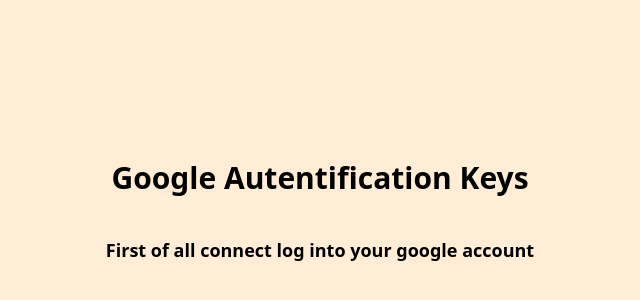
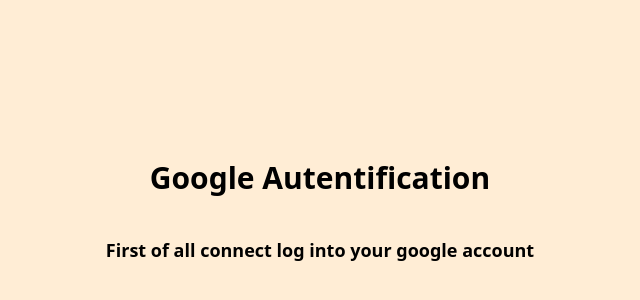
Before and after one commit to zk-auth-com/mina-google-keys, a SvelteKit app in the folder ui/: page / in a window 1280 px wide. Shown: the part 136-436 px from the top of the page, without its empty margins (320-960 px from the left). Built offline with nearby package versions, Linux system fonts and the light colour scheme; no server answers.

Commit message:
update ui

```diff
--- a/ui/src/routes/+page.svelte
+++ b/ui/src/routes/+page.svelte
@@ -174,7 +174,7 @@
     </svelte:head>
 
     <main class='flex flex-col items-center justify-center h-screen bg-orange-100'>
-        <h1 class='text-center mb-10 text-3xl font-bold'>Google Autentification Keys</h1>
+        <h1 class='text-center mb-10 text-3xl font-bold'>Google Autentification</h1>
         {#if changeEmailTx}
             <p class="mb-10 text-lg font-semibold">Link of transaction of changing the state of your email: </p>
             <a class="mb-5" href={changeEmailTx}>{changeEmailTx}</a>
```
